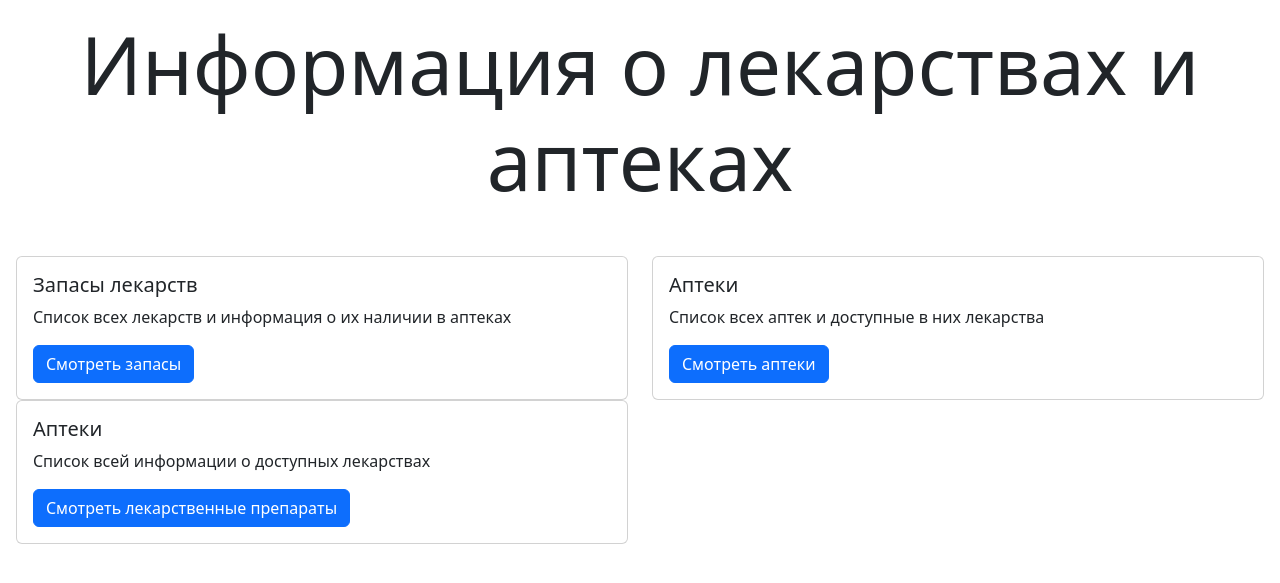
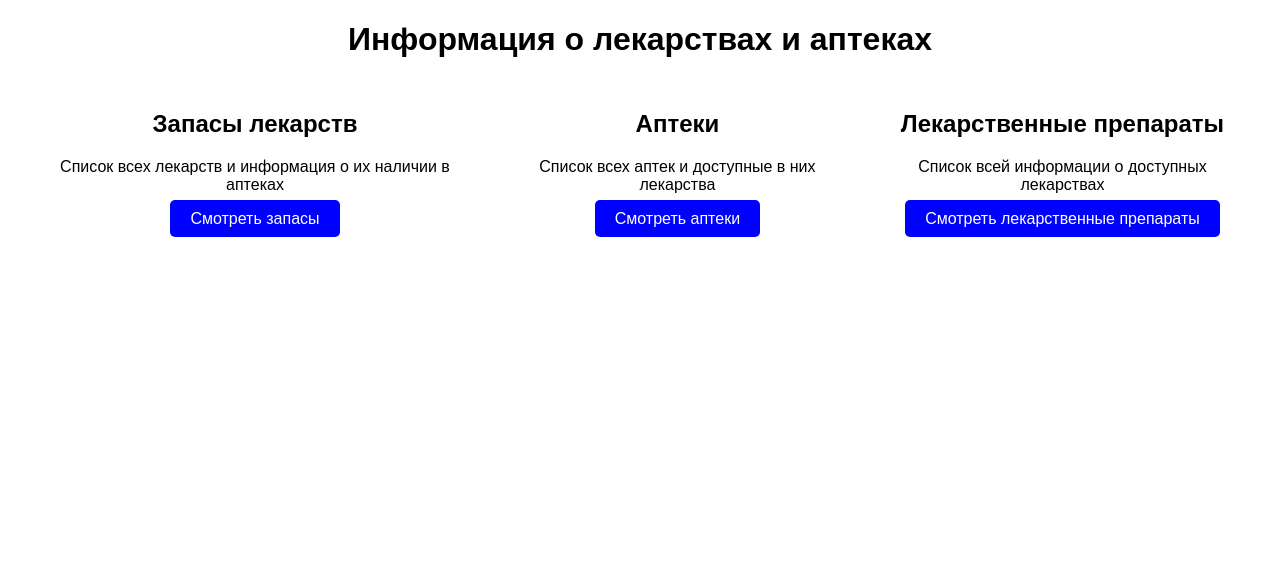
Before and after one commit to Victoria-V22/medicine-in-pharmacy, a Django app: page / in a window 1280 px wide. Shown: the top 583 px of the page. Run offline with Django 4.2, Linux system fonts and the light colour scheme; some libraries are stand-ins or nearby versions.

Commit message:
small changes

```diff
--- a/pharmacystock/stockinfo/templates/stockinfo/index2.html
+++ b/pharmacystock/stockinfo/templates/stockinfo/index2.html
@@ -1,47 +1,32 @@
 <!DOCTYPE html>
 <html lang="ru">
 <head>
-	<meta http-equiv="Content-Type" content="text/html" charset="UTF-8">
-	{% load bootstrap5 %}
-	{% bootstrap_javascript %}
-	{% bootstrap_css %}
-	<title>Информация о лекарствах и аптеках</title>
+    <meta charset="UTF-8">
+    <title>Информация о лекарствах и аптеках</title>
 </head>
-<body class="m-3">
+<body style="margin: 20px; font-family: Arial, sans-serif;">
 
-<div class="col">
-    <div class="card-body text-center display-1 mb-5">Информация о лекарствах и аптеках</div>
-    <div class="row h-80 align-items-center">
-      <div class="col-sm-6">
-        <div class="card">
-          <div class="card-body">
-            <h5 class="card-title">Запасы лекарств</h5>
-            <p class="card-text">Список всех лекарств и информация о их наличии в аптеках</p>
-            <a href="/stock" class="btn btn-primary">Смотреть запасы</a>
-          </div>
+    <h1 style="text-align: center;">Информация о лекарствах и аптеках</h1>
+
+    <div style="display: flex; justify-content: space-around;">
+        <div style="text-align: center; margin: 10px;">
+            <h2>Запасы лекарств</h2>
+            <p>Список всех лекарств и информация о их наличии в аптеках</p>
+            <a href="/stock" style="text-decoration: none; color: white; background-color: blue; padding: 10px 20px; border-radius: 5px;">Смотреть запасы</a>
         </div>
-      </div>
-      <div class="col-sm-6">
-        <div class="card">
-          <div class="card-body">
-            <h5 class="card-title">Аптеки</h5>
-            <p class="card-text">Список всех аптек и доступные в них лекарства</p>
-            <a href="/pharmacy" class="btn btn-primary">Смотреть аптеки</a>
 
-          </div>
+        <div style="text-align: center; margin: 10px;">
+            <h2>Аптеки</h2>
+            <p>Список всех аптек и доступные в них лекарства</p>
+            <a href="/pharmacy" style="text-decoration: none; color: white; background-color: blue; padding: 10px 20px; border-radius: 5px;">Смотреть аптеки</a>
         </div>
-      </div>
-      <div class="col-sm-6">
-        <div class="card">
-          <div class="card-body">
-            <h5 class="card-title">Аптеки</h5>
-            <p class="card-text">Список всей информации о доступных лекарствах</p>
-            <a href="/medicine" class="btn btn-primary">Смотреть лекарственные препараты</a>
-          </div>
+
+        <div style="text-align: center; margin: 10px;">
+            <h2>Лекарственные препараты</h2>
+            <p>Список всей информации о доступных лекарствах</p>
+            <a href="/medicine" style="text-decoration: none; color: white; background-color: blue; padding: 10px 20px; border-radius: 5px;">Смотреть лекарственные препараты</a>
         </div>
-      </div>
     </div>
-</div>
 
 </body>
 </html>
```
